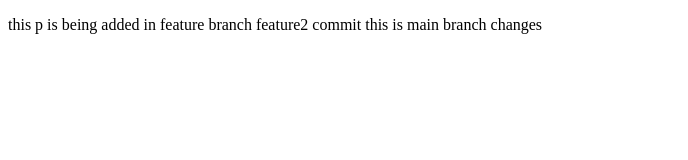
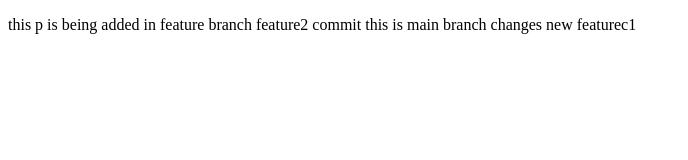
Before and after one commit to nishu-3ky/localRepoToGithub, a plain HTML site: page index.html in a window 1280 px wide. Shown: the whole page, without its empty margins (0-688 px from the left). Drawn offline with Linux system fonts and the light colour scheme.

Commit message:
commit 1 in feature

```diff
--- a/index.html
+++ b/index.html
@@ -10,6 +10,7 @@
         this p  is being added in feature branch
         feature2 commit
         this is main branch changes
+        new featurec1
     </p>
 </body>
 </html>
```
